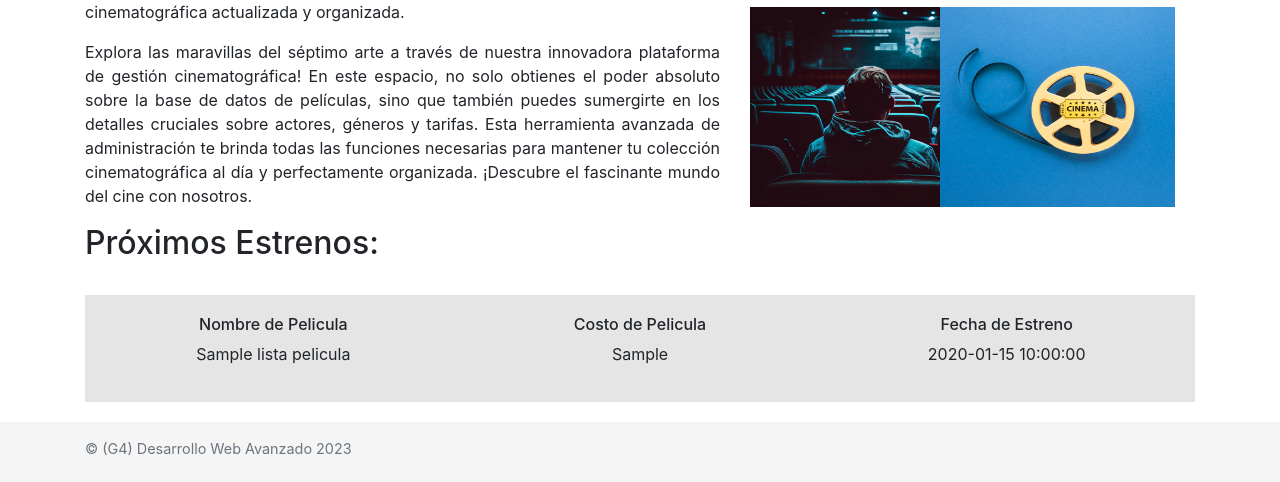
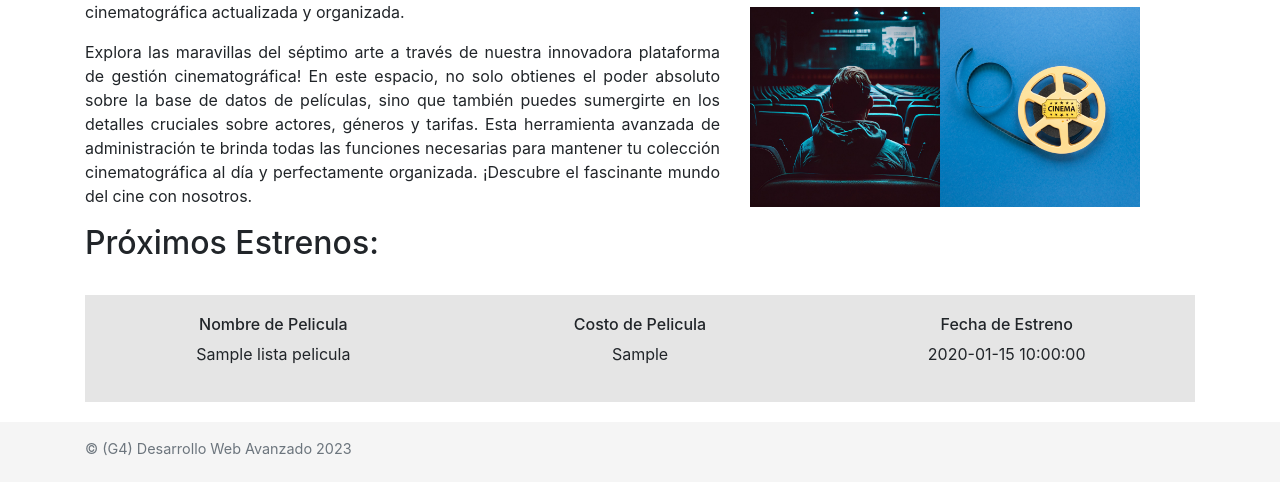
Before and after one commit to jharolsv7/videos, a Yii app: template views/site/index.php in a window 1280 px wide. Shown: the part 369-851 px from the top of the page. Run offline with PHP 8.4 and a stand-in for Yii, Linux system fonts and the light colour scheme; the template is opened without the code that fills it: most values are stand-ins (such as "Sample title", 1, 10 or a date in 2020); data that the repository does not hold is empty; some libraries are stand-ins or nearby versions.

Commit message:
modificacion imagenes

```diff
--- a/views/site/index.php
+++ b/views/site/index.php
@@ -22,14 +22,15 @@ $this->title = 'Mis Películas';
 
                 <!-- Segunda fila con dos columnas -->
                 <div class="row">
-                    <div class="col-md-6 text-center mb-2">
-                        <!-- Primera imagen pequeña -->
-                        <img src="<?= Yii::$app->urlManager->baseUrl ?>/img/IMG2.jpg" width="235" height="200" alt="Imagen Grande">
-                    </div>
-                    <div class="col-md-6 text-center mb-2">
-                        <!-- Segunda imagen pequeña -->
-                        <img src="<?= Yii::$app->urlManager->baseUrl ?>/img/IMG3.jpg" width="235" height="200" alt="Imagen Grande">
-                    </div>
+                <div class="col-md-6 text-center mb-2">
+                <!-- Primera imagen pequeña con margen inferior -->
+                <img src="<?= Yii::$app->urlManager->baseUrl ?>/img/IMG2.jpg" width="200" height="200" alt="Imagen Grande" class="mb-1">
+                </div>
+                <div class="col-md-6 text-center mb-2">
+                <!-- Segunda imagen pequeña con margen inferior -->
+                <img src="<?= Yii::$app->urlManager->baseUrl ?>/img/IMG3.jpg" width="200" height="200" alt="Imagen Grande" class="mb-1">
+                </div>
+
                 </div>
             </div>
             </div>
--- a/web/css/site.css
+++ b/web/css/site.css
@@ -57,6 +57,12 @@ a.desc:after {
     padding: 10px 20px;
     margin: 0 0 15px 0;
 }
+.image-container {
+    margin-bottom: 20px; /* Puedes ajustar el valor según tu preferencia */
+}
+.image-container img {
+    margin-bottom: 50px; /* Puedes ajustar el valor según tu preferencia */
+}
 
 /* align the logout "link" (button in form) of the navbar */
 .nav li > form > button.logout {
```
Also changed, not shown: 1 other file.
